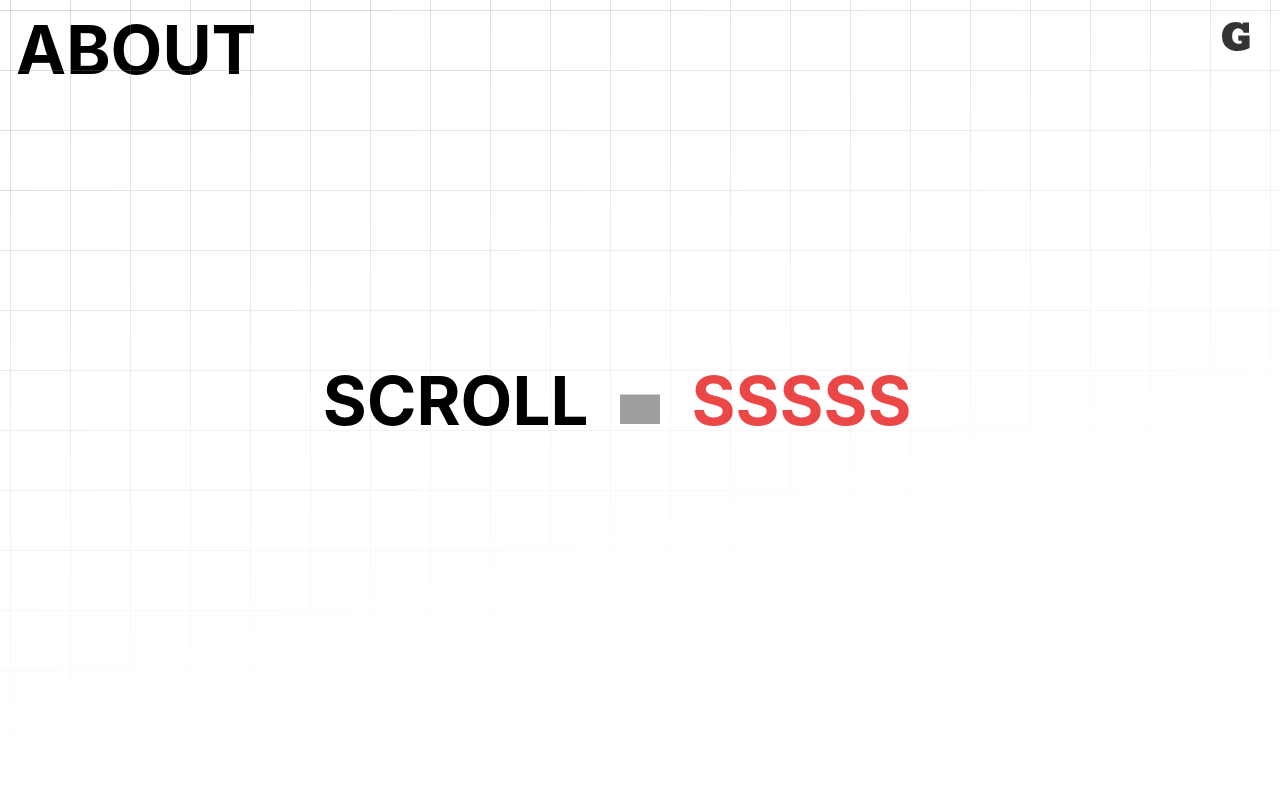
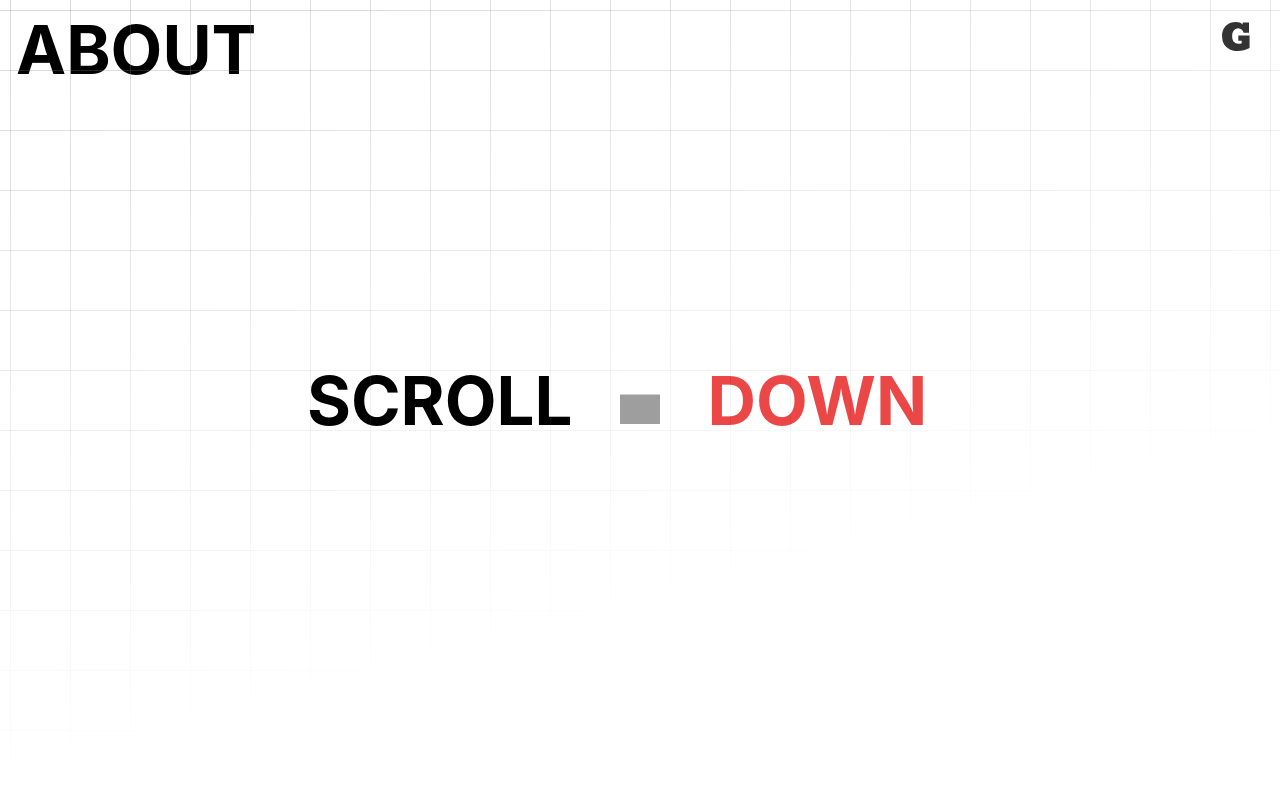
Before and after one commit to lang0502/interstelar, a plain HTML site: page interstelarr/about.html in a window 1280 px wide. Shown: the top 800 px of the page. Drawn offline with nearby package versions, Linux system fonts and the light colour scheme; grey boxes are pictures that could not be loaded.

Commit message:
Update about.html

```diff
--- a/interstelarr/about.html
+++ b/interstelarr/about.html
@@ -75,7 +75,7 @@
     <div>
       <header>
        <h1>About</a></h1>
-        <h2><span>Scroll&nbsp;</span><span><img src="https://lang0502.github.io/galngfp/planet-earth-global-svgrepo-com.svg" widith="40px" height="40px" alt="icon"></span><span>&nbsp;Sssss</span></h2>
+        <h2><span>Scroll&nbsp;&nbsp;</span><span><img src="https://lang0502.github.io/galngfp/planet-earth-global-svgrepo-com.svg" widith="40px" height="40px" alt="icon"></span><span>&nbsp;&nbsp;Down</span></h2>
       </header>
       <main>
         <section>
```
